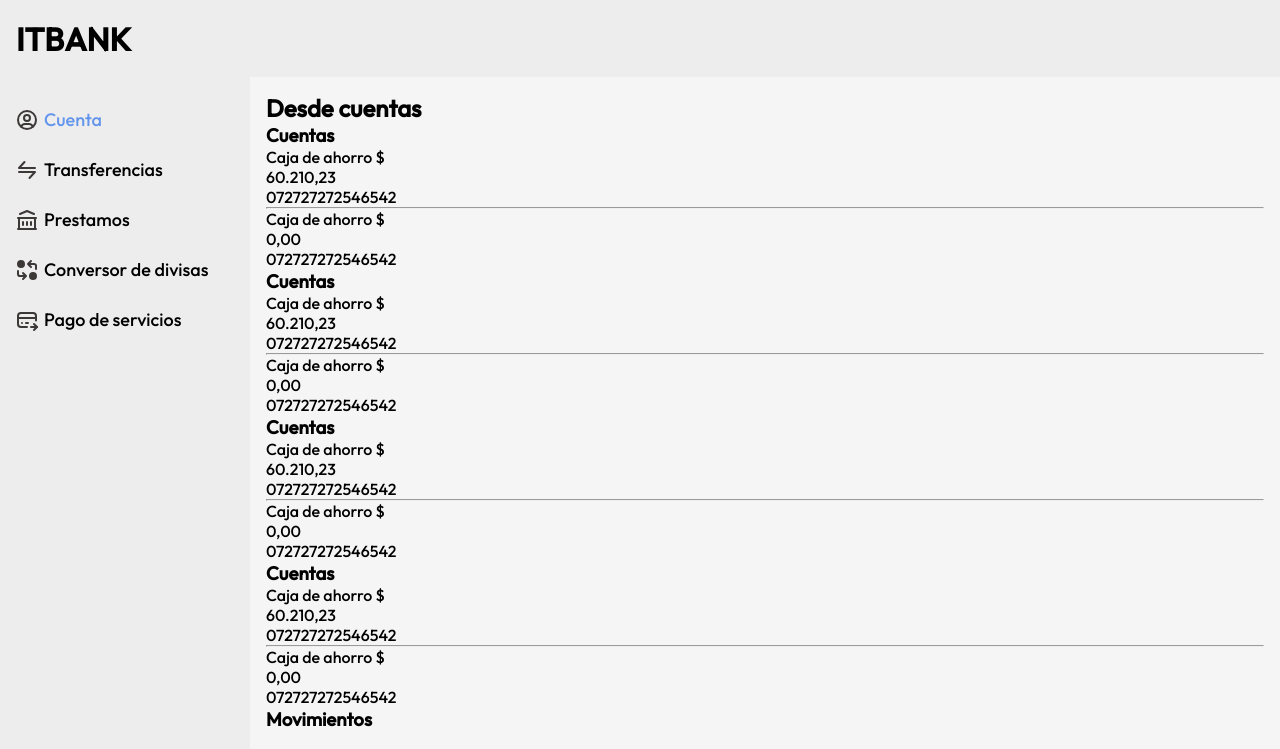
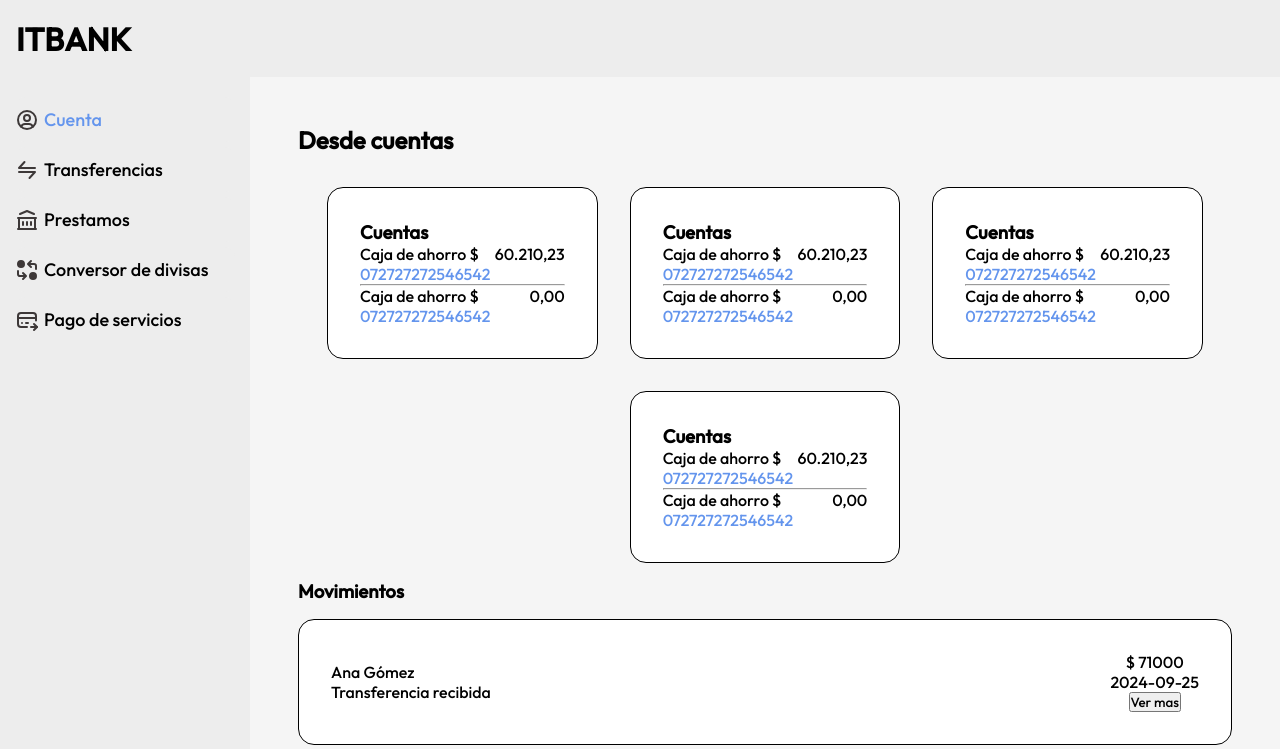
Before and after one commit to Matias-Zahn/ITBANK-Next, a Next.js app: page /cuenta in a window 1280 px wide. Shown: the top 749 px of the page. Built offline with nearby package versions, Linux system fonts and the light colour scheme.

Commit message:
Cuenta, transferencias, estilos

```diff
--- /dev/null
+++ b/src/app/cuenta/cuenta.module.css
@@ -0,0 +1,41 @@
+.content {
+  display: grid;
+  justify-content: center;
+  gap: 1rem;
+  padding: 2rem;
+}
+
+.content_items {
+  display: grid;
+  gap: 2rem;
+}
+
+.content_items_card {
+  display: flex;
+  align-items: center;
+  justify-content: center;
+  flex-wrap: wrap;
+  gap: 2rem;
+}
+
+.card {
+  background-color: white;
+  border: 1px solid black;
+  border-radius: 1rem;
+  padding: 2rem;
+
+  .card-content {
+    display: grid;
+    gap: 5px;
+  }
+  .card_content_items {
+    display: flex;
+    justify-content: space-between;
+    align-items: center;
+    gap: 1rem;
+  }
+
+  .cbu {
+    color: #6495ed;
+  }
+}
--- a/src/app/cuenta/page.js
+++ b/src/app/cuenta/page.js
@@ -1,13 +1,14 @@
-import Card from "@/components/Cuenta/Card";
-import History from "@/components/Cuenta/History";
+import Card from '@/components/Cuenta/Card';
+import History from '@/components/Cuenta/History';
+import style from './cuenta.module.css';
 
 function Cuenta() {
   return (
     <main>
-      <section className="content">
-        <div className="content-items">
+      <section className={style.content}>
+        <div className={style.content_items}>
           <h1>Desde cuentas</h1>
-          <div className="content-items-card">
+          <div className={style.content_items_card}>
             <Card />
             <Card />
             <Card />
--- a/src/components/Cuenta/Card.js
+++ b/src/components/Cuenta/Card.js
@@ -1,26 +1,27 @@
+import style from '../../app/cuenta/cuenta.module.css';
 
 function Card() {
   return (
-    <div className="card">
+    <div className={style.card}>
       <h3>Cuentas</h3>
 
-      <div className="card-content">
-        <div className="card-content_items">
+      <div className={style.card_content}>
+        <div className={style.card_content_items}>
           <p>Caja de ahorro $</p>
           <p>60.210,23</p>
         </div>
-        <p className="cbu">072727272546542</p>
+        <p className={style.cbu}>072727272546542</p>
       </div>
       <hr />
-      <div className="card-content">
-        <div className="card-content_items">
+      <div className={style.card_content}>
+        <div className={style.card_content_items}>
           <p>Caja de ahorro $</p>
           <p>0,00</p>
         </div>
-        <p className="cbu">072727272546542</p>
+        <p className={style.cbu}>072727272546542</p>
       </div>
     </div>
   );
 }
 
-export default Card
+export default Card;
--- a/src/components/Cuenta/History.js
+++ b/src/components/Cuenta/History.js
@@ -1,20 +1,15 @@
-import HistoryCard from "./HistoryCard"
+import HistoryCard from './HistoryCard';
 
 function History() {
   return (
+    <div>
+      <h3 style={{ marginBottom: '1rem' }}>Movimientos</h3>
 
-        <div>
-          <h3 style={{ marginBottom: "1rem" }}>Movimientos</h3>
-
-          <div style={{ display: "grid", gap: "1rem" }}>
-            <HistoryCard />
-            <HistoryCard />
-            <HistoryCard />
-            <HistoryCard />
-          </div>
-        </div>
-
-  )
+      <div style={{ display: 'grid', gap: '1rem' }}>
+        <HistoryCard />
+      </div>
+    </div>
+  );
 }
 
-export default History
+export default History;
--- a/src/components/Cuenta/HistoryCard.js
+++ b/src/components/Cuenta/HistoryCard.js
@@ -1,38 +1,46 @@
-"use client"
-
-import { useState } from "react";
-import HistoryInformation from "./HistoryInformation";
+'use client';
+import data from '../../data/tranfers-history.json';
+import { useState } from 'react';
+import HistoryInformation from './HistoryInformation';
+import style from './HistoryCard.module.css';
+import style2 from '../../app/cuenta/cuenta.module.css';
 
 function HistoryCard() {
   const [showMore, setShowMore] = useState(false);
 
   const handleClick = () => {
-    setShowMore(true);
+    setShowMore(!showMore);
   };
   return (
+    <>
+      {data.map((user) => (
+        <div key={user.id}>
+          <div className={style2.card}>
+            <div className={style2.card_content_items}>
               <div>
-      <div className="card">
-        <div className="card-content_items">
-          <div>
-            <p>Alberto Mansilla</p>
-            <p style={{ color: "green" }}>Transferencia recibida</p>
+                <p>{user.to}</p>
+                <p>Transferencia recibida</p>
               </div>
 
-          <div
-            style={{
-              display: "flex",
-              flexDirection: "column",
-              alignItems: "center",
-            }}
-          >
-            <p>$14.000,00</p>
-            <p>14/09</p>
+              <div className={style.details}>
+                <p>$ {user.amount} </p>
+                <p>{user.date}</p>
                 <button onClick={handleClick}>Ver mas</button>
               </div>
             </div>
           </div>
-      {showMore && <HistoryInformation setShowMore={setShowMore} />}
+          {showMore && (
+            <HistoryInformation
+              name={user.name}
+              status={user.status}
+              date={user.date}
+              to={user.to}
+              amount={user.amount}
+            />
+          )}
         </div>
+      ))}
+    </>
   );
 }
 export default HistoryCard;
--- /dev/null
+++ b/src/components/Cuenta/HistoryCard.module.css
@@ -0,0 +1,5 @@
+.details {
+  display: flex;
+  flex-direction: column;
+  align-items: center;
+}
--- a/src/components/Cuenta/HistoryInformation.js
+++ b/src/components/Cuenta/HistoryInformation.js
@@ -1,62 +1,55 @@
 // eslint-disable-next-line react/prop-types
-function HistoryInformation({ setShowMore }) {
+
+import style from './HistoryInformation.module.css';
+
+function HistoryInformation({
+  setShowMore,
+  name,
+  status,
+  date,
+  from,
+  to,
+  amount,
+}) {
   const handleModal = () => {
     setShowMore(false);
   };
 
+  const statusInfo = () => {
+    if (status == 'completed') {
+      return 'Recibida';
+    } else if (status == 'pending') {
+      return 'Pendiente';
+    }
+
+    return 'Rechazada';
+  };
+
   return (
-      <div
-        style={{
-          backgroundColor: "white",
-          padding: "2rem",
-          border: "1px solid black",
-          borderRadius: "2rem",
-          height: "-100px",
-          marginTop: "1rem",
-        }}
-      >
-        <div
-          style={{
-            position: "relative",
-            display: "grid",
-            justifyContent: "center",
-          }}
-        >
-          <button
-            style={{
-              position: "absolute",
-              top: "-30px",
-              right: "0",
-              width: "45px",
-              borderRadius: "100%",
-              backgroundColor: "red",
-            }}
-            onClick={handleModal}
-          >
-            X
-          </button>
-          <h4 style={{ fontSize: "24px" }}> Alberto Mansilla</h4>
-          <p style={{ fontSize: "18px", textAlign: "center", color: "green" }}>
-            + $14.000,00
+    <div className={style.content}>
+      <div className={style.content_relative}>
+        <h4 className={style.name}>{to}</h4>
+        <p style={{ fontSize: '18px', textAlign: 'center', color: 'green' }}>
+          + ${amount}
         </p>
       </div>
 
-        <div style={{ display: "grid", gap: "7px" }}>
-          <div style={{ display: "flex", justifyContent: "space-between" }}>
+      <div className={style.amount}>
+        <div className={style.amount_info}>
           <p>Operacion: </p>
           <p>Transferencia</p>
         </div>
-          <div style={{ display: "flex", justifyContent: "space-between" }}>
+        <div className={style.amount_info}>
           <p>Tipo: </p>
-            <p>Recibida</p>
+          <p>{statusInfo()}</p>
         </div>
-          <div style={{ display: "flex", justifyContent: "space-between" }}>
+        <div className={style.amount_info}>
           <p>Origen: </p>
           <p>ITBANK</p>
         </div>
-          <div style={{ display: "flex", justifyContent: "space-between" }}>
+        <div className={style.amount_info}>
           <p>Fecha: </p>
-            <p>14/09/2024</p>
+          <p>{date}</p>
         </div>
       </div>
     </div>
--- /dev/null
+++ b/src/components/Cuenta/HistoryInformation.module.css
@@ -0,0 +1,38 @@
+.content {
+  background-color: white;
+  padding: 2rem;
+  border: 1px solid black;
+  border-radius: 2rem;
+  height: -100px;
+  margin-top: 1rem;
+}
+
+.content_relative {
+  position: relative;
+  display: grid;
+  justify-content: 'center';
+}
+
+.buttom {
+  position: absolute;
+  top: -10px;
+  right: 0;
+  width: 30px;
+  height: 30px;
+  background-color: red;
+}
+
+.name {
+  font-size: 24px;
+  text-align: center;
+}
+
+.amount {
+  display: grid;
+  gap: 7px;
+}
+
+.amount_info {
+  display: flex;
+  justify-content: space-between;
+}
--- a/src/data/tranfers-history.json
+++ b/src/data/tranfers-history.json
@@ -1,25 +1,34 @@
-{
-    "transfer_history": [
+[
         {
+          "id": 1,
           "from": "Juan Pérez",
           "to": "Ana Gómez",
-          "amount": 1000,
+          "amount": 71000,
           "date": "2024-09-25",
           "status": "completed"
         },
         {
+          "id": 2,
           "from": "Ana Gómez",
           "to": "Luis Martínez",
-          "amount": 500,
+          "amount": 5800,
           "date": "2024-09-26",
           "status": "completed"
         },
         {
+          "id": 3,
           "from": "Luis Martínez",
           "to": "Sofía Rodríguez",
-          "amount": 1500,
+          "amount": 15200,
           "date": "2024-09-27",
+          "status": "pending"
+        },
+        {
+          "id": 4,
+          "from": "Luis Martínez",
+          "to": "Alejandra Caamaño",
+          "amount": 15200,
+          "date": "2024-02-27",
           "status": "pending"
         }
       ]
-}
```
Also changed, not shown: src/data/banck.json (+4 -4 lines). Lines whose indentation alone changed are shown as unchanged.
